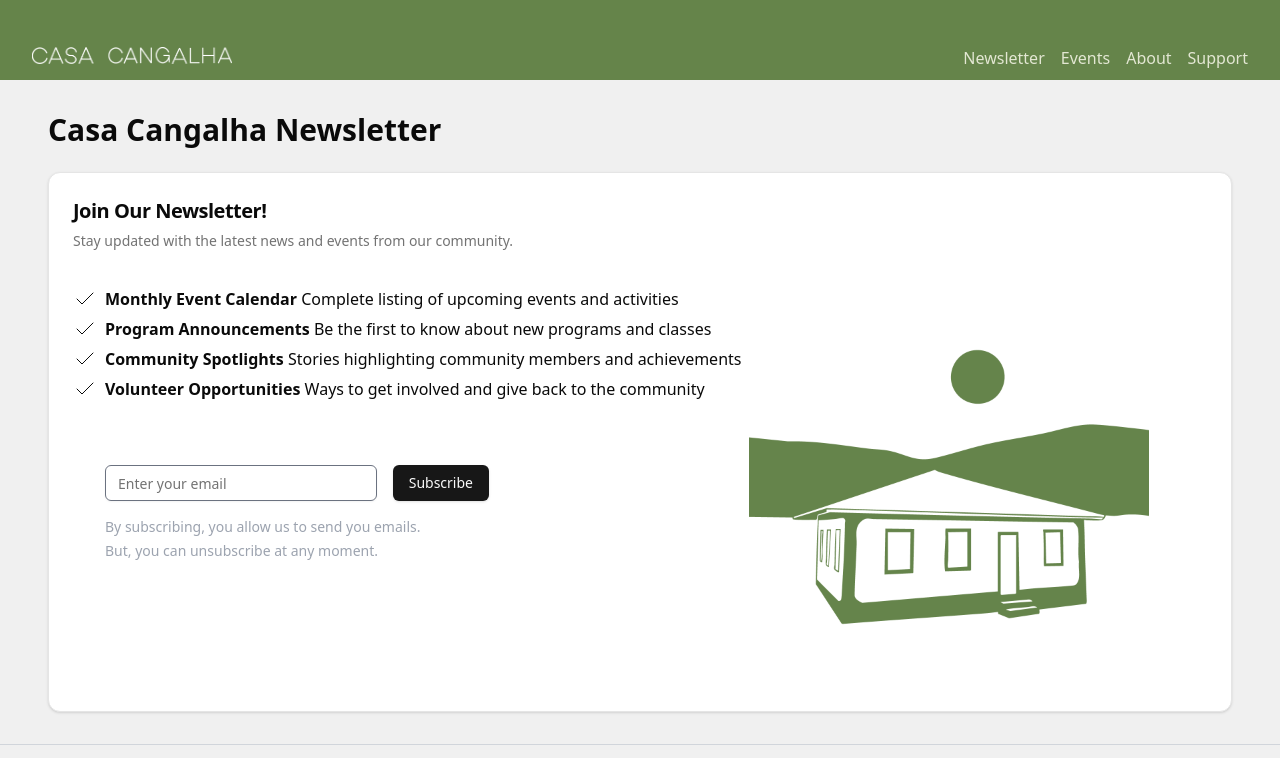
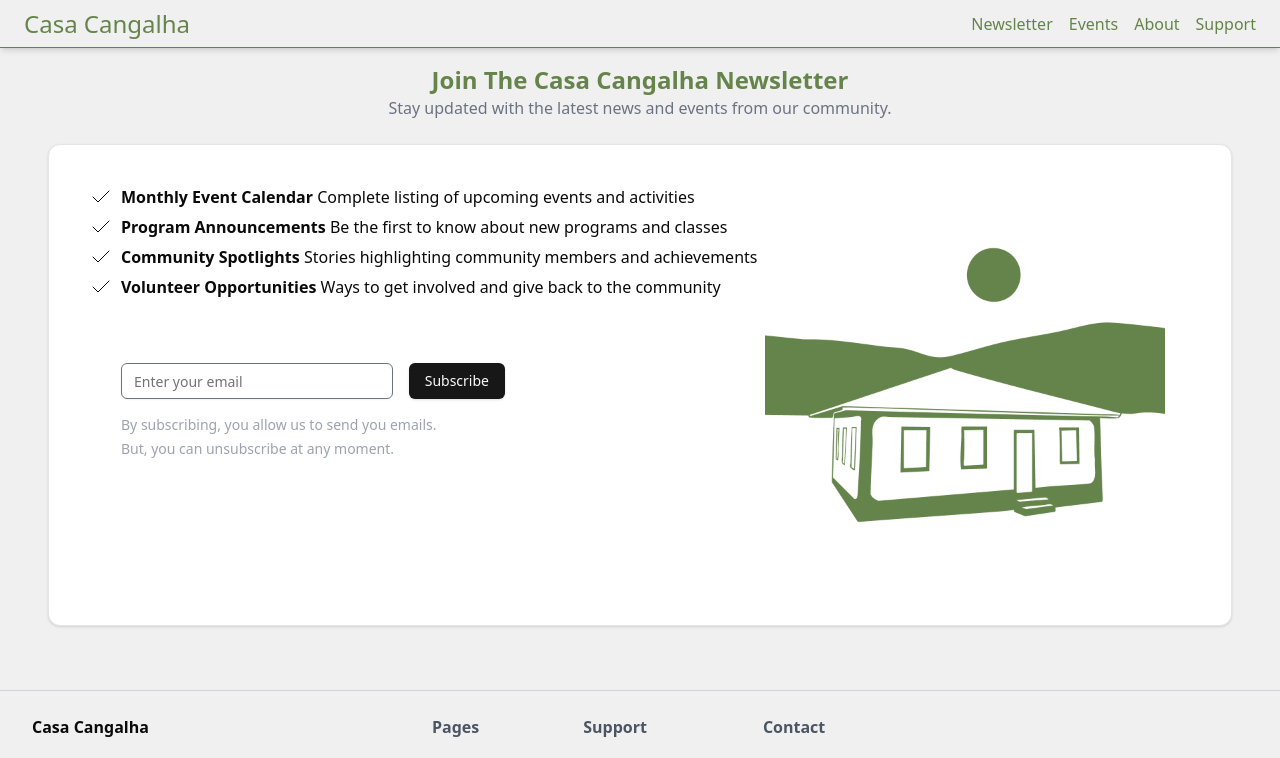
Before and after one commit to TheBerlinMan/casa-cangalha, a Next.js app: page /blog in a window 1280 px wide. Shown: the top 758 px of the page. Built offline with nearby package versions, Linux system fonts and the light colour scheme.

Commit message:
update header and page titles

```diff
--- a/src/app/about/page.tsx
+++ b/src/app/about/page.tsx
@@ -5,16 +5,21 @@ import { Card, CardContent, CardHeader, CardTitle } from "@/components/ui/card";
 
 const About = () => {
   return (
-    <div className="container mx-auto p-4 flex flex-col gap-6">
+    <div className="container mx-auto py-12 px-4 flex flex-col gap-6">
       <div>
-        <h1 className="text-2xl font-bold text-center">About Casa Cangalha</h1>
+        <h1
+          className="text-2xl font-bold text-center"
+          style={{ color: "#65844A" }}
+        >
+          About Casa Cangalha
+        </h1>
         <p className="text-gray-500 text-center">
           Learn about our mission, history, team, and how we serve the
           community.
         </p>
       </div>
 
-      <Card className="p-10">
+      <Card className="p-10" style={{ backgroundColor: "#65844A" }}>
         <CardContent className="p-0">
           <div
             id="mission"
@@ -23,10 +28,10 @@ const About = () => {
             {/* Left cell: Text container determines the height */}
             <div id="coreValues" className="md:w-1/2">
               <div className="mb-3">
-                <h2 className="text-xl font-bold mb-1">
+                <h2 className="text-xl font-bold mb-1 text-white">
                   Our Mission &amp; Values
                 </h2>
-                <p className="text-gray-500">
+                <p className="text-gray-300">
                   Our community center is dedicated to enriching lives and
                   building a stronger community through inclusive programs,
                   services, and spaces that foster connection, learning, and
@@ -34,26 +39,26 @@ const About = () => {
                 </p>
               </div>
               <div className="flex gap-2 items-start mb-2">
-                <BadgeCheck className="w-6 h-6 shrink-0" strokeWidth={1} />
-                <p>
-                  <span className="font-bold">Inclusion:</span> We celebrate
-                  diversity and create opportunities for everyone to participate
-                  and thrive.
+                <BadgeCheck className="w-6 h-6 shrink-0 text-white" strokeWidth={1} />
+                <p className="text-gray-300">
+                  <span className="font-bold text-white">Inclusion:</span> We
+                  celebrate diversity and create opportunities for everyone to
+                  participate and thrive.
                 </p>
               </div>
               <div className="flex gap-2 items-start mb-2">
-                <BadgeCheck className="w-6 h-6 shrink-0" strokeWidth={1} />
-                <p>
-                  <span className="font-bold">Empowerment:</span> We inspire and
-                  equip individuals to take ownership of their lives and make a
-                  positive impact on their community.
+                <BadgeCheck className="w-6 h-6 shrink-0 text-white" strokeWidth={1} />
+                <p className="text-gray-300">
+                  <span className="font-bold text-white">Empowerment:</span> We
+                  inspire and equip individuals to take ownership of their lives
+                  and make a positive impact on their community.
                 </p>
               </div>
               <div className="flex gap-2 items-start">
-                <BadgeCheck className="w-6 h-6 shrink-0" strokeWidth={1} />
-                <p>
-                  <span className="font-bold">Sustainability:</span> We are
-                  committed to preserving our environment and promoting
+                <BadgeCheck className="w-6 h-6 shrink-0 text-white" strokeWidth={1} />
+                <p className="text-gray-300">
+                  <span className="font-bold text-white">Sustainability:</span> We
+                  are committed to preserving our environment and promoting
                   practices that ensure long-term viability for future
                   generations.
                 </p>
@@ -73,7 +78,7 @@ const About = () => {
         </CardContent>
       </Card>
 
-      <Card className="p-10">
+      <Card className="p-10" style={{ backgroundColor: "#65844A" }}>
         <CardContent className="p-0">
           <div>
             <div className="flex flex-row gap-4">
@@ -87,10 +92,10 @@ const About = () => {
                 />
               </div>
               <div className="flex flex-col gap-2">
-                <h2 className="text-xl font-bold mb-1">
+                <h2 className="text-xl font-bold mb-1 text-white">
                   Our History & Founder
                 </h2>
-                <p className="w-3/4">
+                <p className="w-3/4 text-gray-200">
                   Casa Cangalha was founded in 2020 by a group of volunteers who
                   wanted to create a space for the community to come together
                   and learn about the history of the area.
@@ -101,11 +106,11 @@ const About = () => {
         </CardContent>
       </Card>
 
-      <Card className="p-10">
+      <Card className="p-10" style={{ backgroundColor: "#65844A" }}>
         <CardContent className="p-0">
           <div className="mb-4 text-center">
-            <h2 className="text-xl font-bold">Get Involved</h2>
-            <p className="text-gray-500 text-sm">
+            <h2 className="text-xl font-bold text-white">Get Involved</h2>
+            <p className="text-gray-200 text-sm">
               If you connect with our mission, there are many ways to support
               us.
             </p>
@@ -114,7 +119,7 @@ const About = () => {
             <div className="flex gap-6">
               <div className="flex flex-col justify-center items-center p-4 border rounded-lg">
                 <h3 className="text-lg font-bold mb-1 ">Volunteer</h3>
-                <p className="text-center text-gray-500 text-sm">
+                <p className="text-center text-gray text-sm">
                   If you are interested in volunteering, please contact us.
                 </p>
                 <button className="py-2 px-4 border rounded-md mt-4 text-sm font-bold">
@@ -123,7 +128,7 @@ const About = () => {
               </div>
               <div className="flex flex-col justify-center items-center p-4 border rounded-lg">
                 <h3 className="text-lg font-bold mb-1">Donate</h3>
-                <p className="text-center text-gray-500 text-sm">
+                <p className="text-center text-gray text-sm">
                   Contribute financially to help sustain our programs and
                   services.{" "}
                 </p>
@@ -133,7 +138,7 @@ const About = () => {
               </div>
               <div className="flex flex-col justify-center items-center p-4 border rounded-lg">
                 <h3 className="text-lg font-bold mb-1">Partner</h3>
-                <p className="text-center text-gray-500 text-sm">
+                <p className="text-center text-gray text-sm">
                   Collaborate with us on initiatives that benefit the community.
                 </p>
                 <button className="py-2 px-4 border rounded-md mt-4 text-sm font-bold">
--- a/src/app/blog/page.tsx
+++ b/src/app/blog/page.tsx
@@ -14,19 +14,27 @@ import Image from "next/image";
 
 const Blog = () => {
   return (
-    <div className="container mx-auto p-4">
-      <div className="flex justify-between">
-        <h1 className="text-3xl font-bold mb-6">Casa Cangalha Newsletter</h1>
+    <div className="container mx-auto py-12 px-4 flex flex-col gap-6">
+      <div>
+        <h1
+          className="text-2xl font-bold text-center"
+          style={{ color: "#65844A" }}
+        >
+          Join The Casa Cangalha Newsletter
+        </h1>
         {/* move form into it's own component */}
+        <p className="text-center text-gray-500">
+          Stay updated with the latest news and events from our community.
+        </p>
       </div>
-      <Card>
-        <CardHeader className="mb-3">
-          <CardTitle className="text-xl">Join Our Newsletter!</CardTitle>
-          <CardDescription>
+      <Card className="p-10">
+        {/* <CardHeader className="mb-3"> */}
+        {/* <CardTitle className="text-xl">Join Our Newsletter!</CardTitle> */}
+        {/* <CardDescription>
             Stay updated with the latest news and events from our community.
-          </CardDescription>
-        </CardHeader>
-        <CardContent>
+          </CardDescription> */}
+        {/* </CardHeader> */}
+        <CardContent className="p-0">
           <div className="flex items-start gap-2">
             <div className="flex justify-start">
               <div className="h-full">
--- a/src/app/calendar/page.tsx
+++ b/src/app/calendar/page.tsx
@@ -31,9 +31,12 @@ const EventsPage = () => {
   if (events.length === 0) return <div className="text-center py-8">No events found.</div>;
 
   return (
-    <div className="container mx-auto p-4">
-      <h1 className="text-3xl font-bold mb-1 text-center"> Casa Cangalha Events</h1>
-      <h1 className="text-xl mb-6 text-gray-500 text-center"> Discover upcoming events and activities at our community center.</h1>
+    <div className="container mx-auto py-12 px-4" >
+      <div className="flex flex-col">
+
+      <h1 className="text-2xl font-bold text-center" style={{ color: "#65844A" }}> Casa Cangalha Community Events</h1>
+      <h1 className="text-md mb-6 text-gray-500 text-center"> Discover upcoming events and activities at our community center.</h1>
+      </div>
       <div className="grid grid-cols-1 md:grid-cols-2 lg:grid-cols-3 gap-6">
         {events.map((event) => (
           <EventCard key={event._id} event={event} />
--- a/src/app/layout.tsx
+++ b/src/app/layout.tsx
@@ -25,7 +25,9 @@ export default function RootLayout({
        }}
        >
         <LanguageProvider>
-          <Header />
+          <div className="fixed top-0 left-0 right-0 z-50">
+            <Header />
+          </div>
           <main className="flex-grow py-4 px-8">
             {children}
           </main>
--- a/src/app/support/page.tsx
+++ b/src/app/support/page.tsx
@@ -76,15 +76,15 @@ export default function SupportPage() {
   return (
     <main className="flex min-h-screen flex-col py-12 px-4 md:px-6 lg:px-8">
       <div className="container mx-auto max-w-6xl">
-        <div className="text-center mb-12">
-          <h1 className="text-4xl font-bold tracking-tight mb-4">Support Our Community Center</h1>
-          <p className="text-xl text-muted-foreground max-w-3xl mx-auto">
+        <div className="text-center flex flex-col">
+          <h1 className="text-2xl font-bold tracking-tight" style={{ color: "#65844A" }}>Support Our Community Center</h1>
+          <p className="text-md text-gray-500 max-w-3xl mx-auto">
             Your generous support helps us continue providing valuable programs and services to our community.
           </p>
         </div>
 
         <Tabs defaultValue="donate" className="w-full">
-          <TabsList className="grid w-full max-w-md mx-auto grid-cols-3 mb-8">
+          <TabsList className="grid w-full max-w-md mx-auto grid-cols-3 my-8">
             <TabsTrigger value="donate">Donate</TabsTrigger>
             <TabsTrigger value="impact">Your Impact</TabsTrigger>
             <TabsTrigger value="sponsors">Our Sponsors</TabsTrigger>
--- a/src/components/Header.tsx
+++ b/src/components/Header.tsx
@@ -49,12 +49,7 @@ export const AdminHeader = () => {
         <div>
           <div className="flex gap-4 text-2xl items-end">
             <Link href="/" className="flex items-center gap-2">
-              <Image
-                src="/White-Text.png"
-                alt="Casa Cangalha"
-                width={200}
-                height={200}
-              />
+              Casa Cangalha
             </Link>
           </div>
         </div>
@@ -82,22 +77,18 @@ export const MainHeader = () => {
   return (
     <div>
       <div
-        className="flex justify-between items-end px-8 py-4 h-20"
-        style={{ backgroundColor: "#65844A", color: "#E3E7D3" }}
+        className="flex justify-between items-center px-6 py-2 h-12 shadow-md"
+        style={{ borderBottom: "1px solid #65844A", color: "#65844A", backgroundColor: "#f0f0f0"}}
+        // style={{ backgroundColor: "#65844A", color: "#E3E7D3" }}
       >
         <div>
           <div className="flex gap-4 text-2xl items-end">
             <Link href="/" className="flex items-center gap-2">
-              <Image
-                src="/White-Text.png"
-                alt="Casa Cangalha"
-                width={200}
-                height={200}
-              />
+              Casa Cangalha
             </Link>
           </div>
         </div>
-        <div className="flex gap-4 -mb-1.5 items-center">
+        <div className="flex gap-4 items-center">
           <Link href="/blog">{currentLang.blog}</Link>
           <Link href="/calendar">{currentLang.calendar}</Link>
           {/* <Link href="/shop">{currentLang.shop}</Link> */}
```
